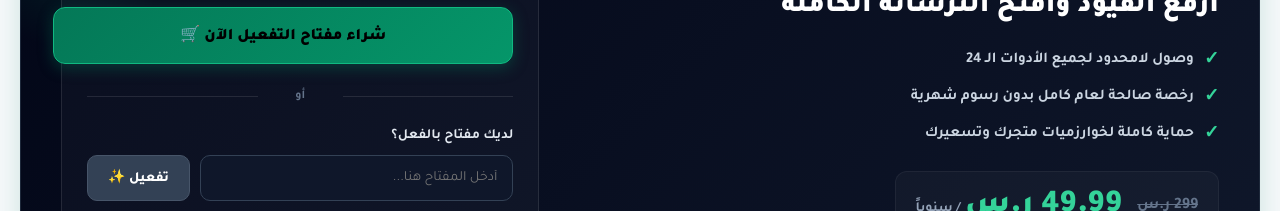
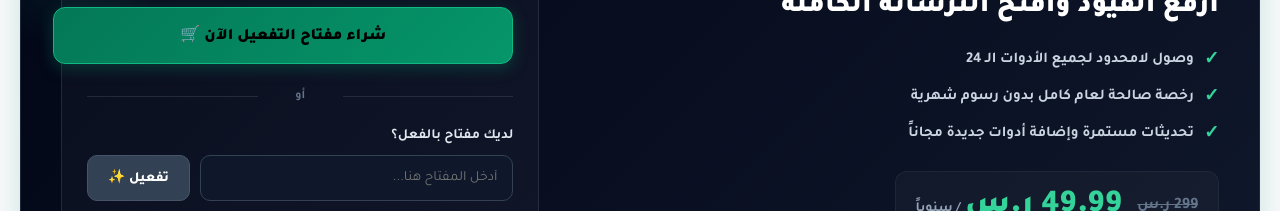
Before and after one commit to engaziasa-lang/engazia-app, a Next.js app: page /hub/sa in a window 1280 px wide. Shown: the part 1300-1511 px from the top of the page. Built offline with nearby package versions, Linux system fonts and the light colour scheme.

Commit message:
Update page.tsx

```diff
--- a/app/hub/sa/page.tsx
+++ b/app/hub/sa/page.tsx
@@ -865,7 +865,7 @@ export default function EnjazyaSaudiHub() {
               <ul className="pb-features">
                 <li><span>✓</span> {lang === 'ar' ? 'وصول لامحدود لجميع الأدوات الـ 24' : 'Unlimited access to all 24 tools'}</li>
                 <li><span>✓</span> {lang === 'ar' ? 'رخصة صالحة لعام كامل بدون رسوم شهرية' : 'Valid for 1 year with no monthly fees'}</li>
-                <li><span>✓</span> {lang === 'ar' ? 'حماية كاملة لخوارزميات متجرك وتسعيرك' : 'Full protection for your store algorithms'}</li>
+                <li><span>✓</span> {lang === 'ar' ? 'تحديثات مستمرة وإضافة أدوات جديدة مجاناً' : 'Continuous updates and new tools added for free'}</li>
               </ul>
 
               <div className="pb-price-wrap">
```
